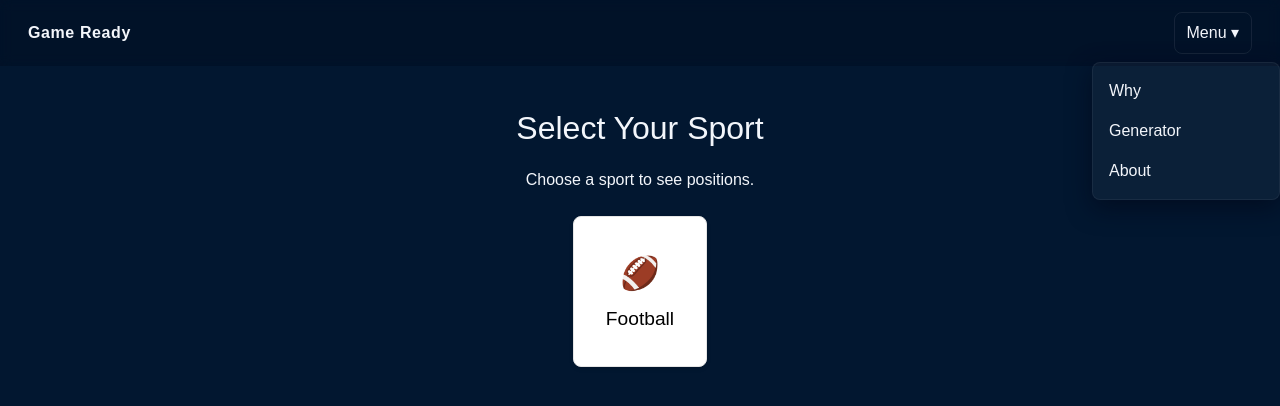
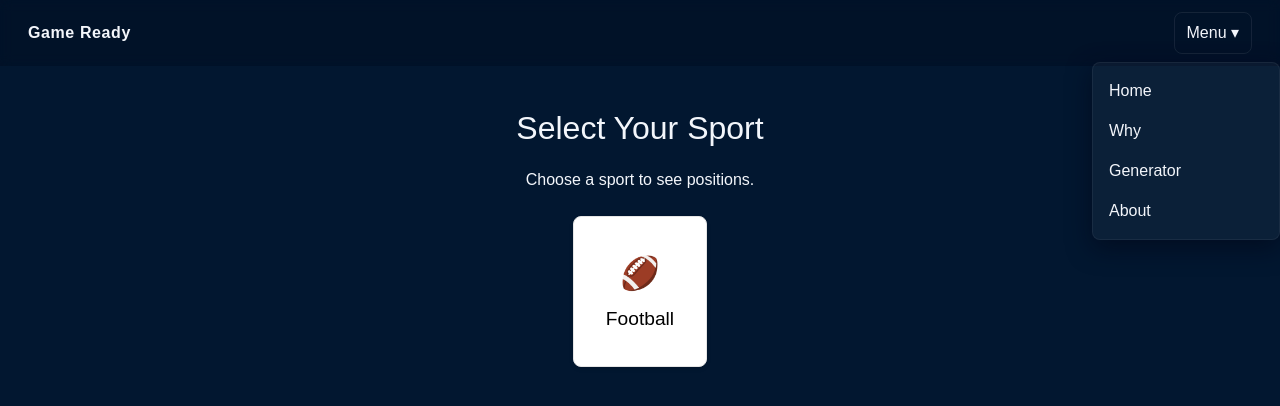
Before and after one commit to OfficalGameReady/gameready, a Next.js app: page /generator in a window 1280 px wide. Both pictures are taken after a click on the button "Menu ▾". Shown: the top 406 px of the page. Built offline with nearby package versions, Linux system fonts and the light colour scheme.

Commit message:
Add Home link to nav and keep About link

```diff
--- a/app/components/Nav.tsx
+++ b/app/components/Nav.tsx
@@ -78,6 +78,7 @@ export default function Nav() {
 
         {open && (
           <div ref={menuRef} className="menu-panel" role="menu" style={stylePos ?? undefined}>
+            <a href="/" className="menu-item">Home</a>
             <a href="#why" className="menu-item">Why</a>
             <a href="/generator" className="menu-item">Generator</a>
             <a href="/about" className="menu-item">About</a>
```
